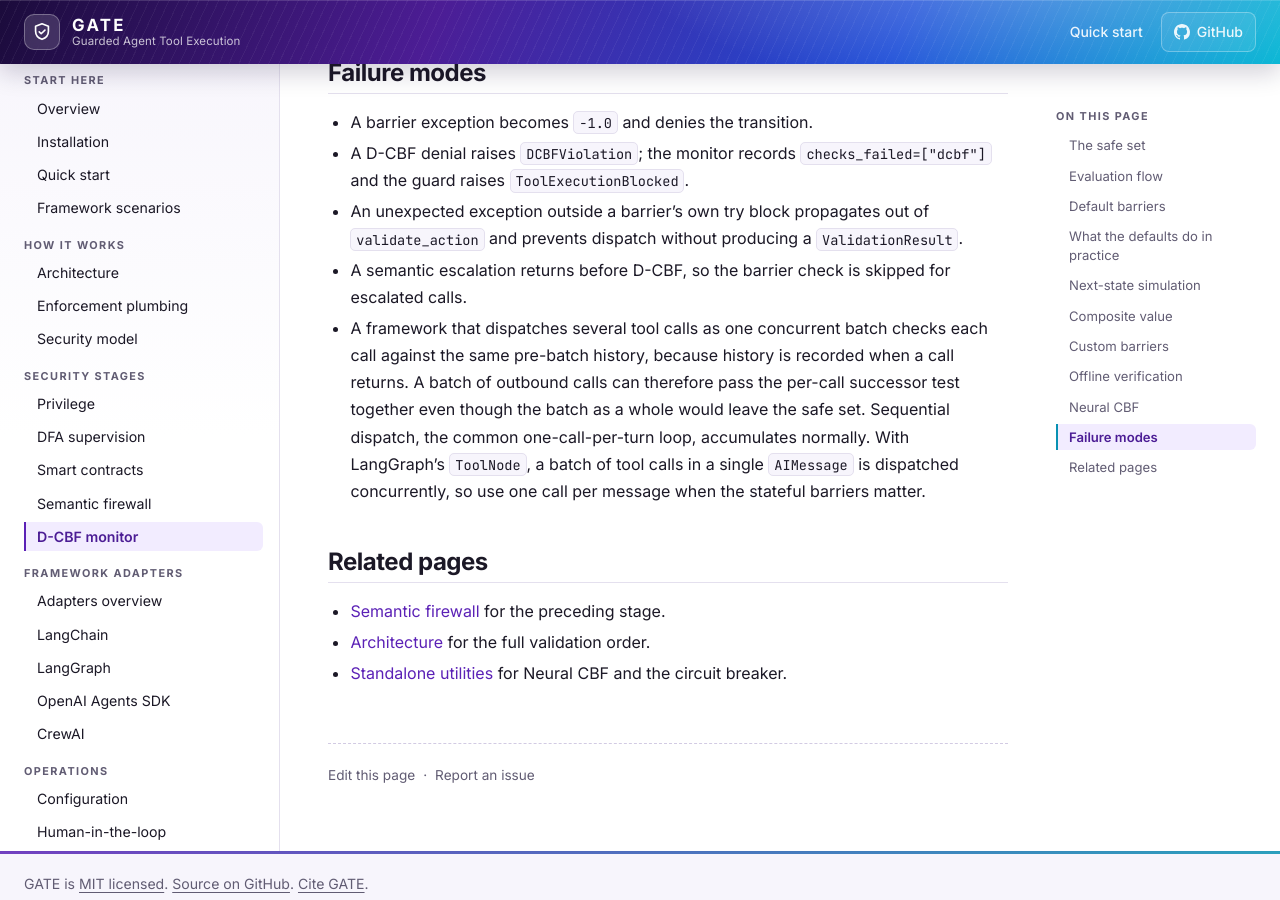
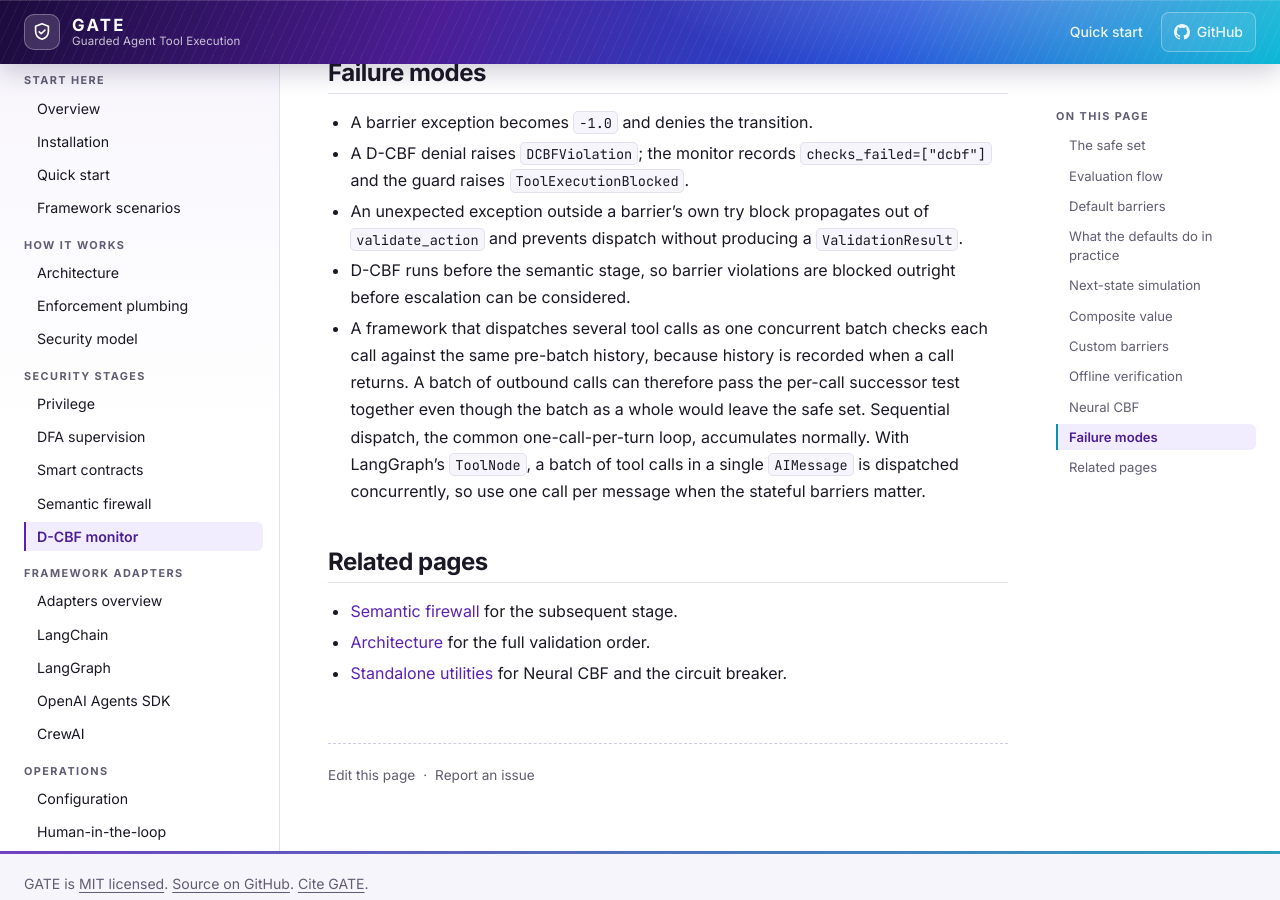
Before and after one commit to CharafeddineMechalikh/GATE, a Jekyll site: the page built from docs/stages/dcbf.md, in a window 1280 px wide and 900 px high, scrolled down 6531 px. Built offline with Jekyll 4.4.1, drawn with Linux system fonts in a browser that asks for light colours; our own code applies the rules of GitHub Pages for plain Markdown files.

Commit message:
docs: align stage order across all documentation (Privilege -> DFA -> Contracts -> D-CBF -> Semantic)

```diff
--- a/docs/stages/dcbf.md
+++ b/docs/stages/dcbf.md
@@ -164,11 +164,11 @@ With `enabled=True` and the `dcbf` stage enabled, the monitor builds `NeuralCBF`
 - A barrier exception becomes `-1.0` and denies the transition.
 - A D-CBF denial raises `DCBFViolation`; the monitor records `checks_failed=["dcbf"]` and the guard raises `ToolExecutionBlocked`.
 - An unexpected exception outside a barrier's own try block propagates out of `validate_action` and prevents dispatch without producing a `ValidationResult`.
-- A semantic escalation returns before D-CBF, so the barrier check is skipped for escalated calls.
+- D-CBF runs before the semantic stage, so barrier violations are blocked outright before escalation can be considered.
 - A framework that dispatches several tool calls as one concurrent batch checks each call against the same pre-batch history, because history is recorded when a call returns. A batch of outbound calls can therefore pass the per-call successor test together even though the batch as a whole would leave the safe set. Sequential dispatch, the common one-call-per-turn loop, accumulates normally. With LangGraph's `ToolNode`, a batch of tool calls in a single `AIMessage` is dispatched concurrently, so use one call per message when the stateful barriers matter.
 
 ## Related pages
 
-- [Semantic firewall](semantic-firewall.md) for the preceding stage.
+- [Semantic firewall](semantic-firewall.md) for the subsequent stage.
 - [Architecture](../architecture.md) for the full validation order.
 - [Standalone utilities](../standalone-utilities.md) for Neural CBF and the circuit breaker.
```
Also changed, not shown: docs/configuration.md (+2 -1 lines), docs/framework-scenarios.md (+1 -1 lines), docs/stages/semantic-firewall.md (+1 -1 lines), README.md.
